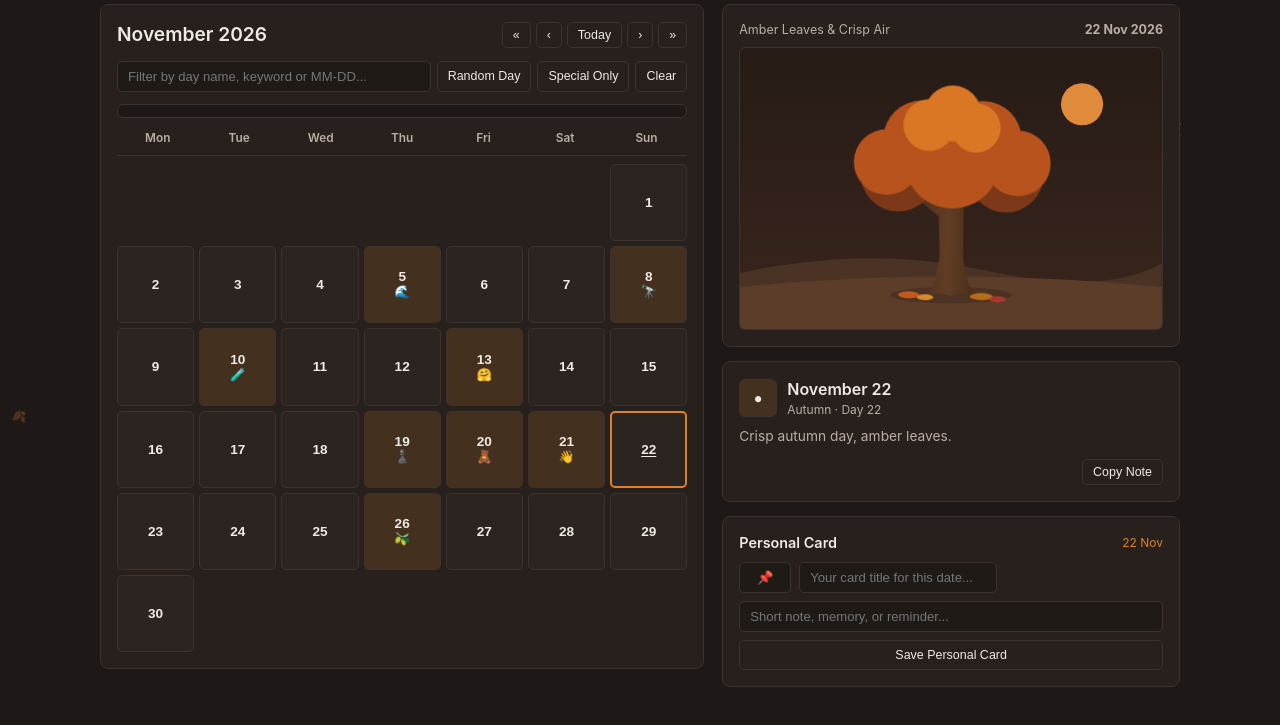
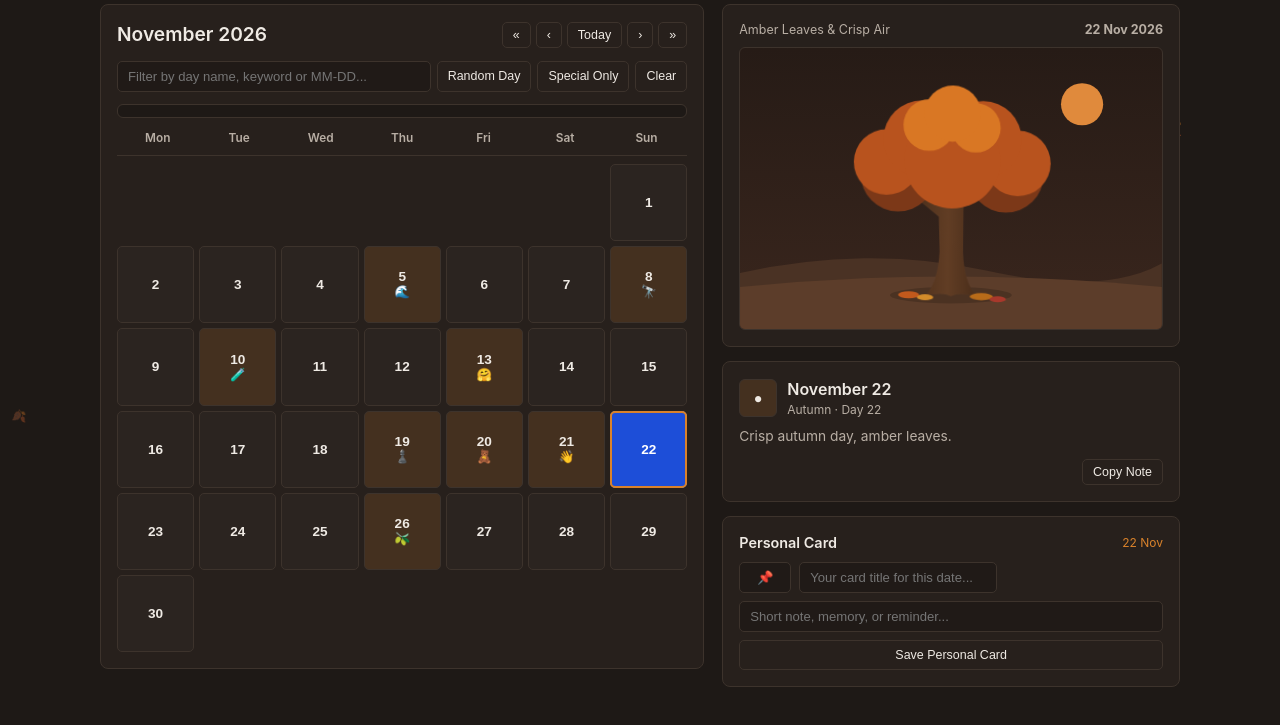
Before and after one commit to norskcivciv/MoodCal, a plain HTML site: page index.html in a window 1280 px wide. Shown: the part 87-812 px from the top of the page. Drawn offline with Linux system fonts and the light colour scheme.

Commit message:
Update style.css

```diff
--- a/style.css
+++ b/style.css
@@ -404,15 +404,27 @@ body {
   opacity: 0.25;
 }
 
+/* Dark blue highlight for current real-world day */
+.day-cell.today {
+  background-color: #1d4ed8;
+  border-color: #3b82f6;
+  color: #ffffff;
+}
+
+.day-cell.today.special {
+  background-color: #1e3a8a;
+  border-color: #60a5fa;
+}
+
+.day-cell.today .day-num {
+  font-weight: 700;
+  text-decoration: none;
+}
+
 .day-cell.selected {
   outline: 2px solid var(--accent);
   outline-offset: -2px;
   opacity: 1;
-}
-
-.day-cell.today .day-num {
-  text-decoration: underline;
-  text-underline-offset: 2px;
 }
 
 .day-num {
```
